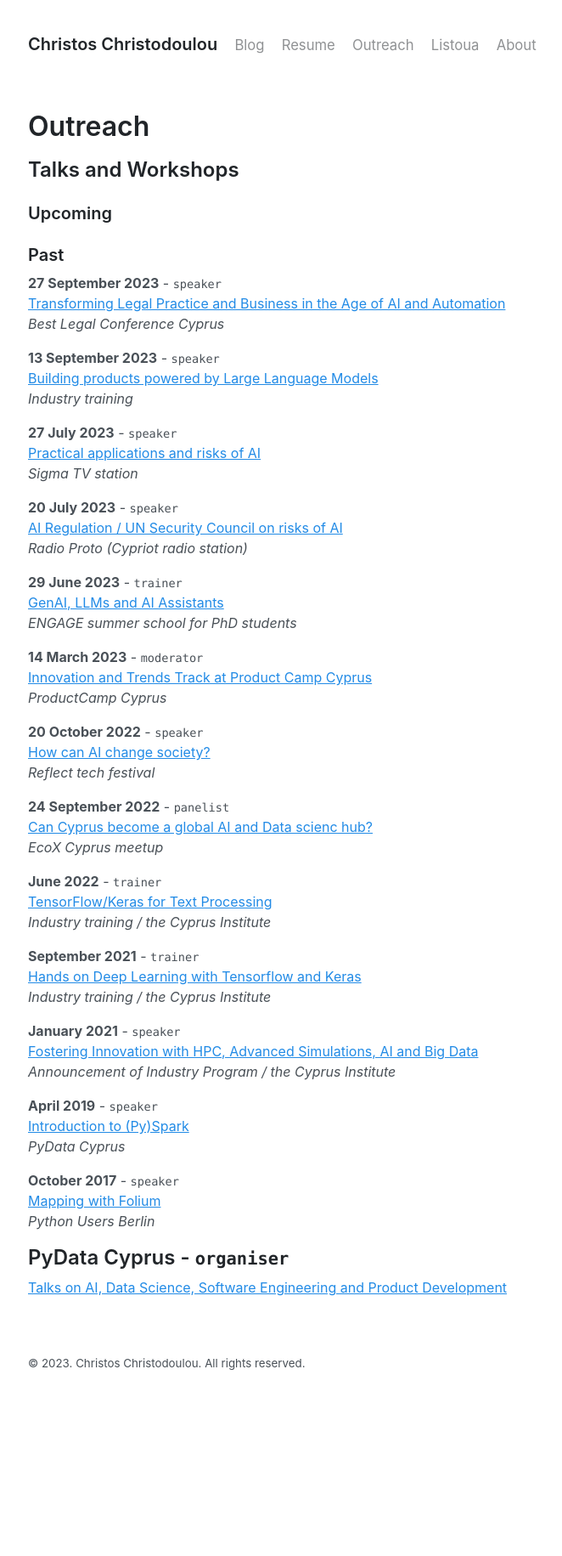
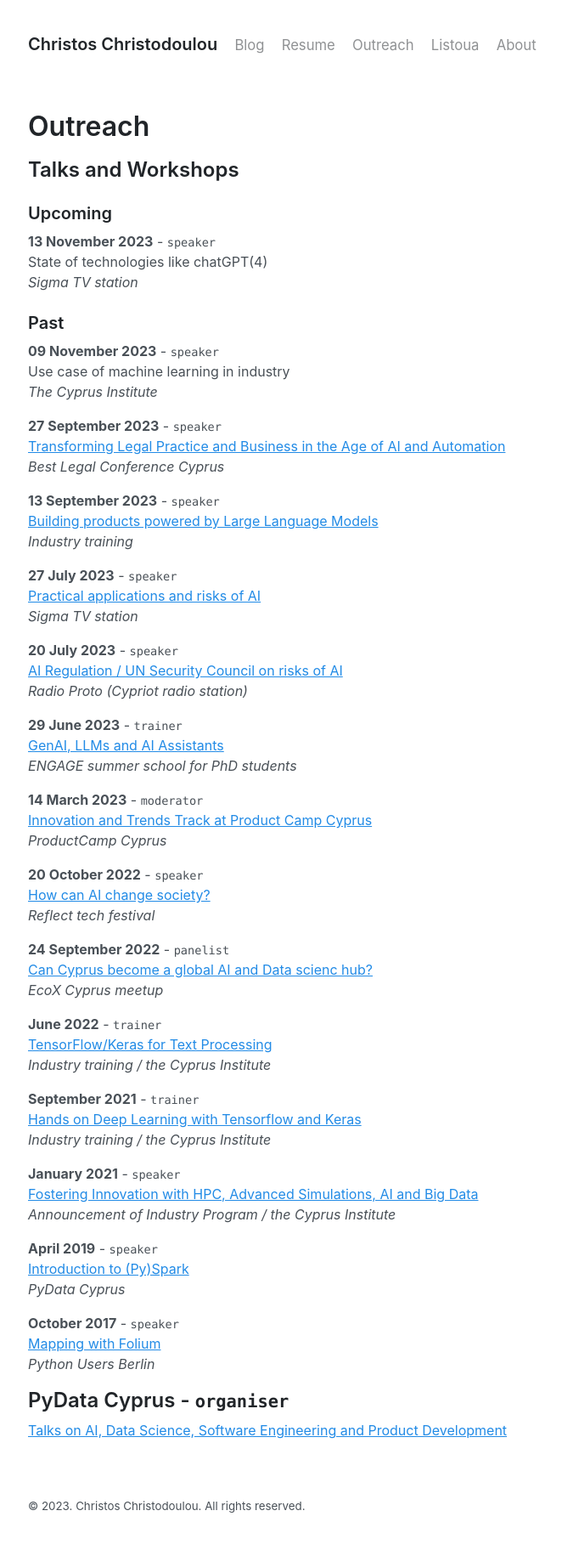
Before and after one commit to chr7stos/chr7stos.github.io, a Jekyll site: the page built from _pages/outreach.md, in a window 1280 px wide. Shown: the whole page at 85% size, without its empty margins (271-933 px from the left). Built offline with Jekyll 4.4.1, drawn with Linux system fonts in a browser that asks for light colours; before the commit the page ends 1663 px from its top, so only the background shows below that.

Commit message:
Update outreach.md

```diff
--- a/_pages/outreach.md
+++ b/_pages/outreach.md
@@ -9,7 +9,15 @@ permalink: /outreach
 
 ### Upcoming
 
+__13 November 2023__ - `speaker`
+State of technologies like chatGPT(4)
+_Sigma TV station_
+
 ### Past
+
+__09 November 2023__ - `speaker`
+Use case of machine learning in industry
+_The Cyprus Institute_
 
 __27 September 2023__ - `speaker`
 [Transforming Legal Practice and Business in the Age of AI and Automation](https://blcyprus.com/program)
```
